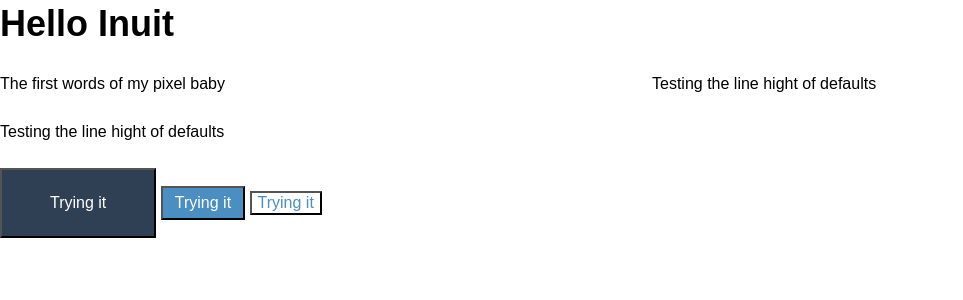
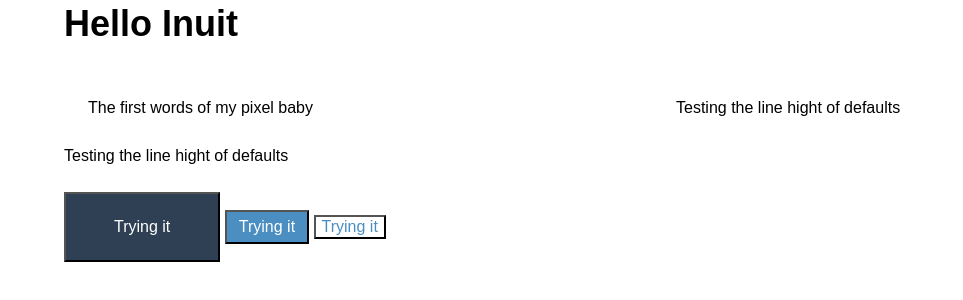
Before and after one commit to Moombai/survey-app, a website: page app/index.html in a window 1280 px wide. Shown: the whole page, without its empty margins (0-963 px from the left). Drawn offline with Linux system fonts and the light colour scheme.

Commit message:
Inuit experiments

```diff
--- a/app/index.html
+++ b/app/index.html
@@ -12,18 +12,28 @@
   <![endif]-->
 </head>
 
-<body>
-
-  <h1>Hello Inuit</h1>
+<body class="o-wrapper">
 
     <div class="o-layout">
+    <div class="o-layout__item u-1/1" style="">
+    	<div class="c-header">
+    		<h1>Hello Inuit</h1>
+    	</div>
+
+    </div>
       <div class="o-layout__item  u-1/2">
-        <p>The first words of my pixel baby</p>
+	      <div class="o-box">
+	      	<p>The first words of my pixel baby</p>
+	      </div>
+
       </div>
+
       <div class="o-layout__item  u-1/2">
-        <p>Testing the line hight of defaults</p>
+	      <div class="o-box">
+	      	<p>Testing the line hight of defaults</p>
+	      </div>
       </div>
-    </div>
+    </div><!--/o-layout-->
   <p>Testing the line hight of defaults</p>
 
   <button class="c-btn--secondary c-btn--large">Trying it</button>
```
